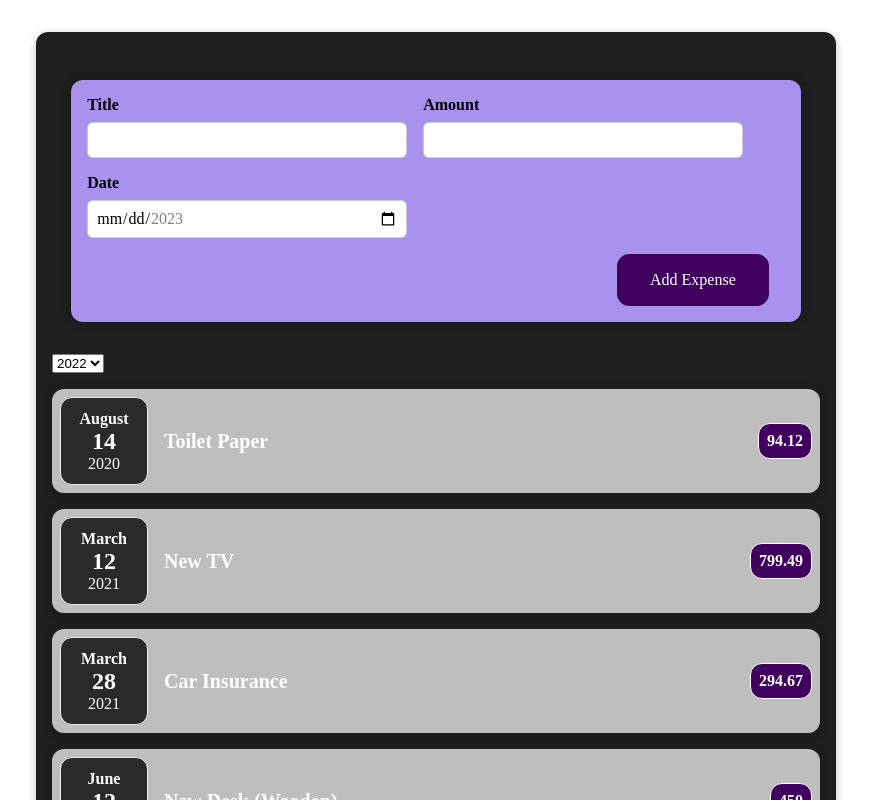
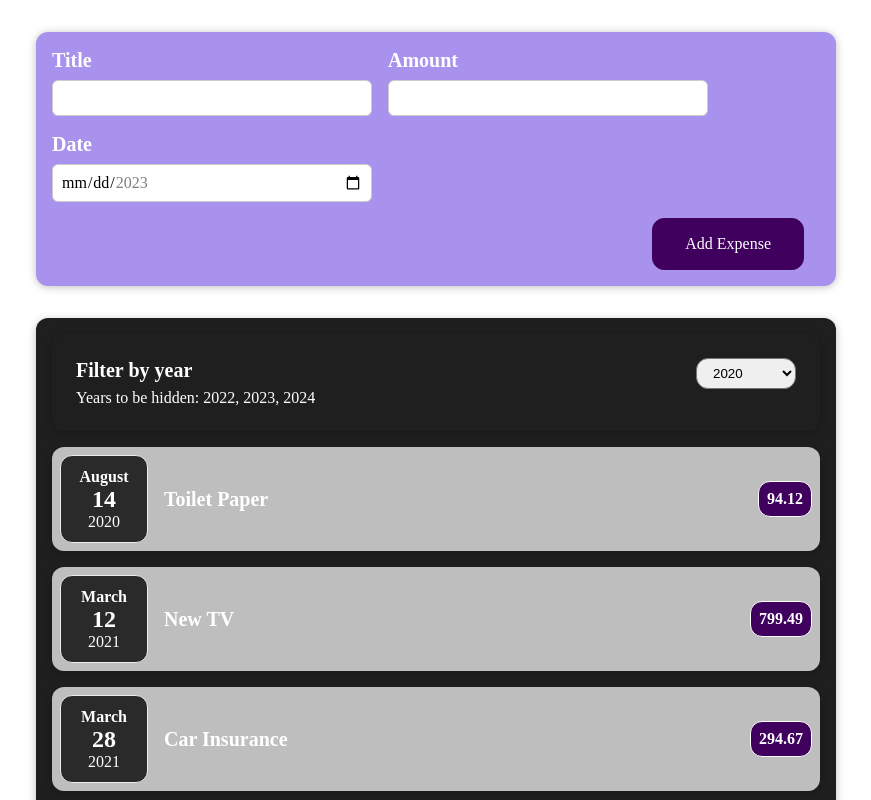
Before and after one commit to sudhansom/my-expenses, a React (Create React App) app: page / in a window 1280 px wide. Shown: the top 800 px of the page, without its empty margins (204-1075 px from the left). Built offline with nearby package versions, Linux system fonts and the light colour scheme.

Commit message:
filter the expenses on year

```diff
--- a/src/App.js
+++ b/src/App.js
@@ -1,3 +1,5 @@
+import React, { useState } from "react";
+
 import ExpenseItem from "./components/Expenses/ExpenseItem";
 
 import "./App.css";
@@ -5,8 +7,7 @@ import Card from "./components/UI/Card";
 import NewExpense from "./components/NewExpense/NewExpense";
 import ExpenseFilter from "./components/Expenses/ExpenseFilter";
 
-const App = () => {
-  const expenses = [
+const DUMMY_EXPENSES = [
   {
     id: "e1",
     title: "Toilet Paper",
@@ -27,16 +28,37 @@ const App = () => {
     date: new Date(2021, 5, 12),
   },
 ];
-  const getData = (expense) => {
-    console.log("My app: ", expense);
+
+const App = () => {
+  const [expenses, setExpenses] = useState(DUMMY_EXPENSES);
+  const getData = (exp) => {
+    const id = "e" + expenses.length + 1;
+    setExpenses((prev) => {
+      return [...prev, { ...exp, id: id }];
+    });
+  };
+  const getSelectedYear = (year) => {
+    let filteredExpenses = [];
+    setExpenses((prev) => {
+      filteredExpenses = prev.filter((item) => {
+        return item.date.getFullYear().toString() === year.toString();
+      });
+      return filteredExpenses;
+    });
   };
   return (
-    <Card className="expenses">
+    <>
       <NewExpense onGetData={getData} />
-      <ExpenseFilter />
-      {expenses.length &&
-        expenses.map((item) => <ExpenseItem id={item.id} item={item} />)}
+      <Card id="card1" className="expenses">
+        <ExpenseFilter id="exp-1" onSelectedYear={getSelectedYear} />
+        {expenses.length ? (
+          expenses.map((item) => <ExpenseItem key={item.id} item={item} />)
+        ) : (
+          <p>no item to display.</p>
+        )}
+        {}
       </Card>
+    </>
   );
 };
 
--- a/src/components/Expenses/ExpenseFilter.css
+++ b/src/components/Expenses/ExpenseFilter.css
@@ -0,0 +1,22 @@
+.expenses-filter {
+  padding: 24px;
+}
+
+.expenses-filter__control {
+  display: flex;
+  justify-content: space-between;
+}
+label {
+  font-weight: bold;
+  color: #fff;
+  font-size: 20px;
+  line-height: 24px;
+}
+p {
+  color: #fff;
+}
+select {
+  width: 100px;
+  padding: 6px 12px;
+  border-radius: 12px;
+}
--- a/src/components/Expenses/ExpenseFilter.js
+++ b/src/components/Expenses/ExpenseFilter.js
@@ -1,18 +1,37 @@
-import React from "react";
+import React, { useState } from "react";
 
-const ExpenseFilter = () => {
+import "./ExpenseFilter.css";
+import Card from "../UI/Card";
+
+const ExpenseFilter = (props) => {
+  const [selectedYear, setSelectedYear] = useState("2021");
+  let hidenYears = "2022, 2023, 2024";
+  if (selectedYear === "2022") {
+    hidenYears = "2021, 2023, 2024";
+  } else if (selectedYear === "2023") {
+    hidenYears = "2021, 2022, 2024";
+  } else if (selectedYear === "2024") {
+    hidenYears = "2021, 2022, 2023";
+  }
+
+  const changeHandler = (e) => {
+    setSelectedYear(e.target.value);
+    props.onSelectedYear(e.target.value);
+  };
   return (
-    <div className="expenses-filter">
+    <Card className="expenses-filter">
       <div className="expenses-filter__control">
-        <label> </label>
-        <select>
+        <label> Filter by year</label>
+        <select onChange={changeHandler}>
+          <option value="2020">2020</option>
+          <option value="2021">2021</option>
           <option value="2022">2022</option>
-          <option value="2022">2022</option>
-          <option value="2022">2022</option>
-          <option value="2022">2022</option>
+          <option value="2023">2023</option>
+          <option value="2024">2024</option>
         </select>
       </div>
-    </div>
+      <p>Years to be hidden: {hidenYears}</p>
+    </Card>
   );
 };
 
```
Lines whose indentation alone changed are shown as unchanged.
